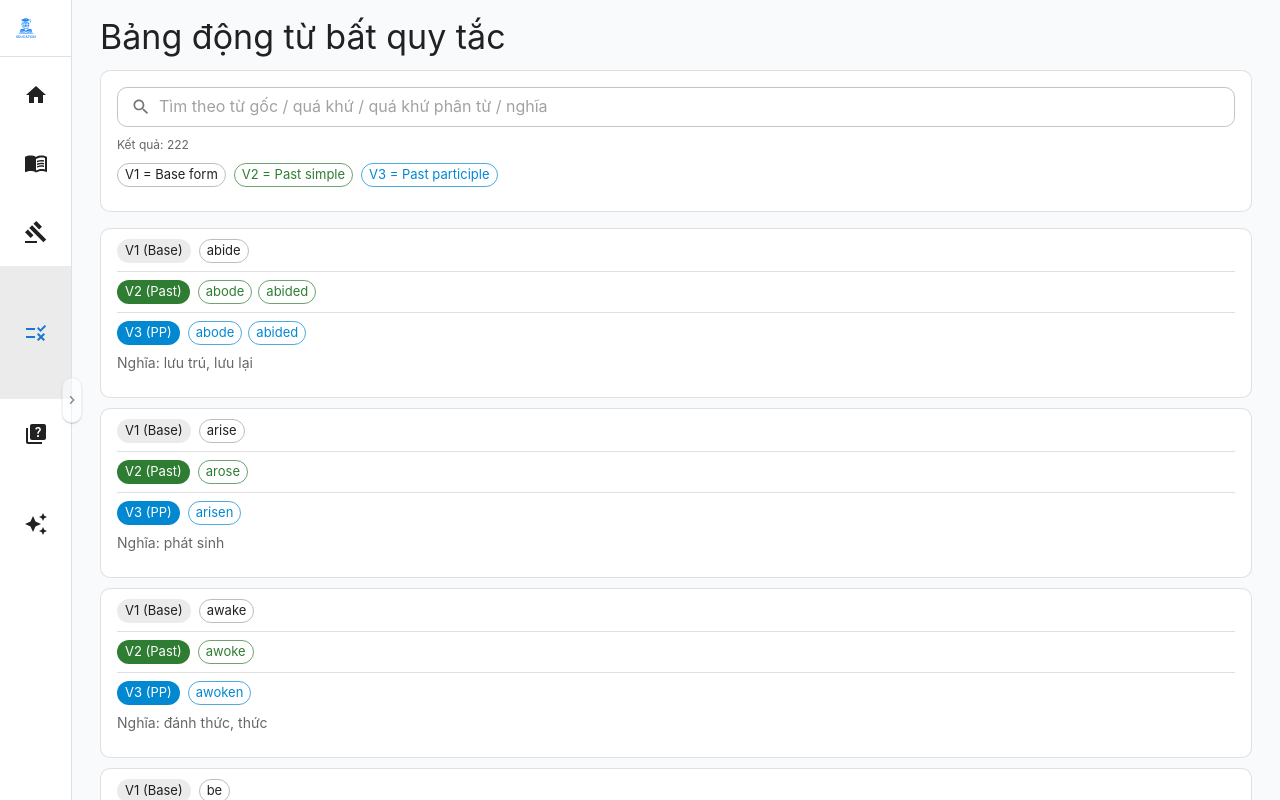
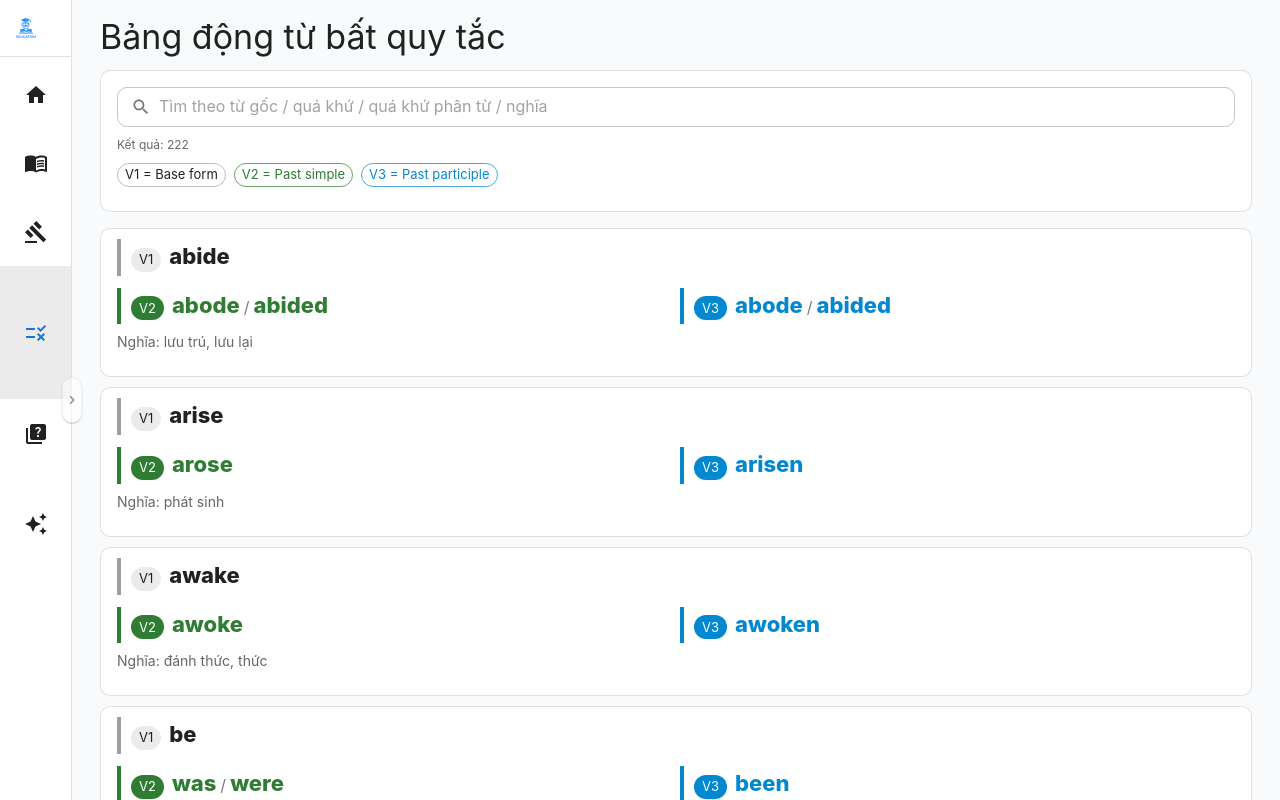
Before and after one commit to phunguyen321/english-app, a Next.js app: page /irregular-verbs in a window 1280 px wide. Shown: the top 800 px of the page. Built offline with nearby package versions, Linux system fonts and the light colour scheme.

Commit message:
add irregular verbs

```diff
--- a/src/app/irregular-verbs/page.tsx
+++ b/src/app/irregular-verbs/page.tsx
@@ -10,7 +10,9 @@ import {
   Paper,
   Chip,
   Stack,
-  Divider,
+  Grid,
+  Switch,
+  FormControlLabel,
 } from "@mui/material";
 import SearchIcon from "@mui/icons-material/Search";
 // no breakpoint-specific UI; same layout for all sizes
@@ -21,6 +23,7 @@ export default function IrregularVerbsPage() {
   const [q, setQ] = useState("");
   const [data, setData] = useState<Verb[]>([]);
   const [error, setError] = useState<string | null>(null);
+  const [showMeaning, setShowMeaning] = useState(true);
 
   useEffect(() => {
     let mounted = true;
@@ -80,6 +83,30 @@ export default function IrregularVerbsPage() {
       .split("/")
       .map((x) => x.trim())
       .filter(Boolean);
+
+  const renderForms = (forms: string, color?: string) => {
+    const arr = splitVariants(forms);
+    return arr.map((form, i) => (
+      <React.Fragment key={i}>
+        <Box
+          component="span"
+          sx={{
+            fontWeight: 800,
+            fontSize: { xs: 20, sm: 22 },
+            lineHeight: 1.2,
+            color,
+          }}
+        >
+          {highlight(form)}
+        </Box>
+        {i < arr.length - 1 && (
+          <Box component="span" sx={{ mx: 0.5, opacity: 0.6 }}>
+            /
+          </Box>
+        )}
+      </React.Fragment>
+    ));
+  };
 
   return (
     <Box>
@@ -145,79 +172,58 @@ export default function IrregularVerbsPage() {
               <Card key={`${v.base}-${v.past}-${v.pp}`} variant="outlined">
                 <CardContent sx={{ py: 1.25 }}>
                   {/* V1 */}
-                  <Stack
-                    direction="row"
-                    spacing={1}
-                    alignItems="center"
-                    sx={{ flexWrap: "wrap" }}
+                  <Box
+                    sx={{
+                      display: "flex",
+                      alignItems: "baseline",
+                      gap: 1,
+                      borderLeft: "4px solid",
+                      borderLeftColor: "text.disabled",
+                      pl: 1.25,
+                      py: 0.5,
+                    }}
                   >
-                    <Chip size="small" label="V1 (Base)" />
-                    <Stack
-                      direction="row"
-                      spacing={0.75}
-                      sx={{ flexWrap: "wrap" }}
-                    >
-                      {splitVariants(v.base).map((bv, i) => (
-                        <Chip
-                          key={i}
-                          size="small"
-                          variant="outlined"
-                          label={highlight(bv)}
-                        />
-                      ))}
-                    </Stack>
-                  </Stack>
-                  <Divider sx={{ my: 1 }} />
-                  {/* V2 */}
-                  <Stack
-                    direction="row"
-                    spacing={1}
-                    alignItems="center"
-                    sx={{ flexWrap: "wrap" }}
-                  >
-                    <Chip size="small" color="primary" label="V2 (Past)" />
-                    <Stack
-                      direction="row"
-                      spacing={0.75}
-                      sx={{ flexWrap: "wrap" }}
-                    >
-                      {splitVariants(v.past).map((pv, i) => (
-                        <Chip
-                          key={i}
-                          size="small"
-                          color="primary"
-                          variant="outlined"
-                          label={highlight(pv)}
-                        />
-                      ))}
-                    </Stack>
-                  </Stack>
-                  <Divider sx={{ my: 1 }} />
-                  {/* V3 */}
-                  <Stack
-                    direction="row"
-                    spacing={1}
-                    alignItems="center"
-                    sx={{ flexWrap: "wrap" }}
-                  >
-                    <Chip size="small" color="secondary" label="V3 (PP)" />
-                    <Stack
-                      direction="row"
-                      spacing={0.75}
-                      sx={{ flexWrap: "wrap" }}
-                    >
-                      {splitVariants(v.pp).map((ppv, i) => (
-                        <Chip
-                          key={i}
-                          size="small"
-                          color="secondary"
-                          variant="outlined"
-                          label={highlight(ppv)}
-                        />
-                      ))}
-                    </Stack>
-                  </Stack>
-                  {v.meaning && (
+                    <Chip size="small" label="V1" />
+                    <Box>{renderForms(v.base)}</Box>
+                  </Box>
+
+                  {/* V2/V3 side by side on desktop, stacked on mobile */}
+                  <Grid container spacing={1} sx={{ mt: 0.5 }}>
+                    <Grid item xs={12} md={6}>
+                      <Box
+                        sx={{
+                          display: "flex",
+                          alignItems: "baseline",
+                          gap: 1,
+                          borderLeft: "4px solid",
+                          borderLeftColor: "primary.main",
+                          pl: 1.25,
+                          py: 0.5,
+                        }}
+                      >
+                        <Chip size="small" color="primary" label="V2" />
+                        <Box>{renderForms(v.past, "primary.main")}</Box>
+                      </Box>
+                    </Grid>
+                    <Grid item xs={12} md={6}>
+                      <Box
+                        sx={{
+                          display: "flex",
+                          alignItems: "baseline",
+                          gap: 1,
+                          borderLeft: "4px solid",
+                          borderLeftColor: "secondary.main",
+                          pl: 1.25,
+                          py: 0.5,
+                        }}
+                      >
+                        <Chip size="small" color="secondary" label="V3" />
+                        <Box>{renderForms(v.pp, "secondary.main")}</Box>
+                      </Box>
+                    </Grid>
+                  </Grid>
+
+                  {showMeaning && v.meaning && (
                     <Typography
                       variant="body2"
                       sx={{ mt: 1, color: "text.secondary" }}
```
